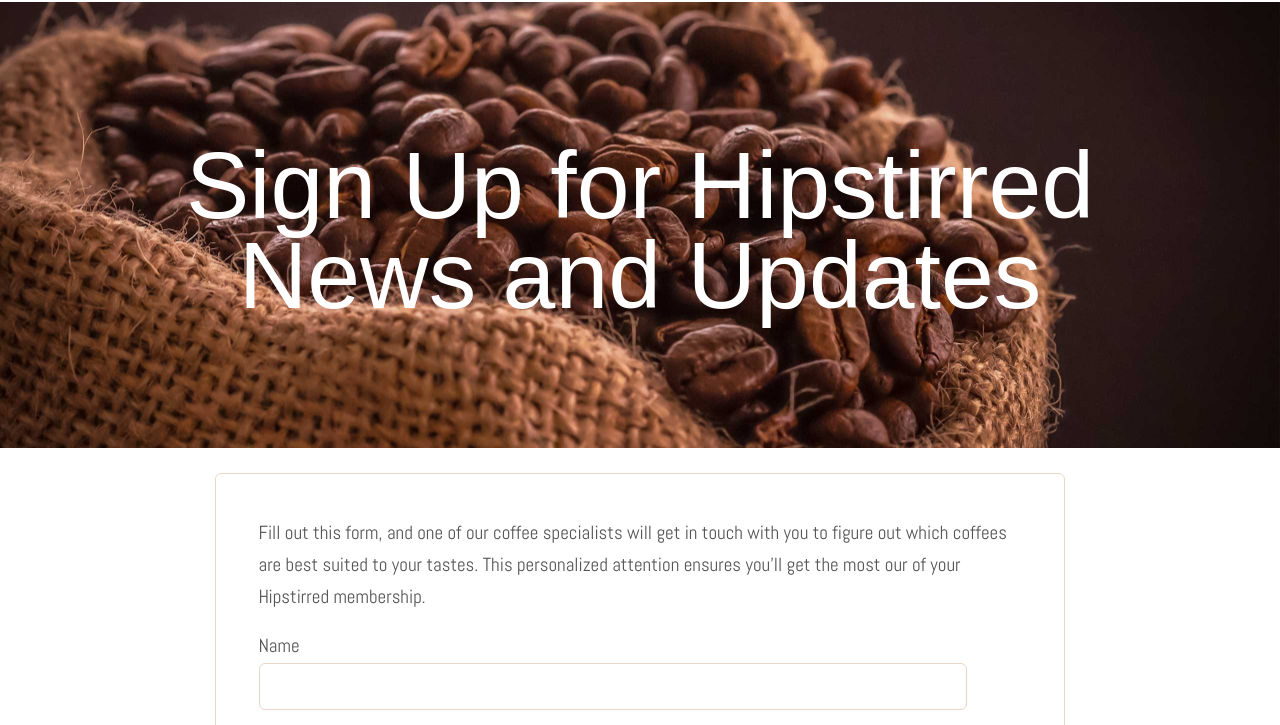
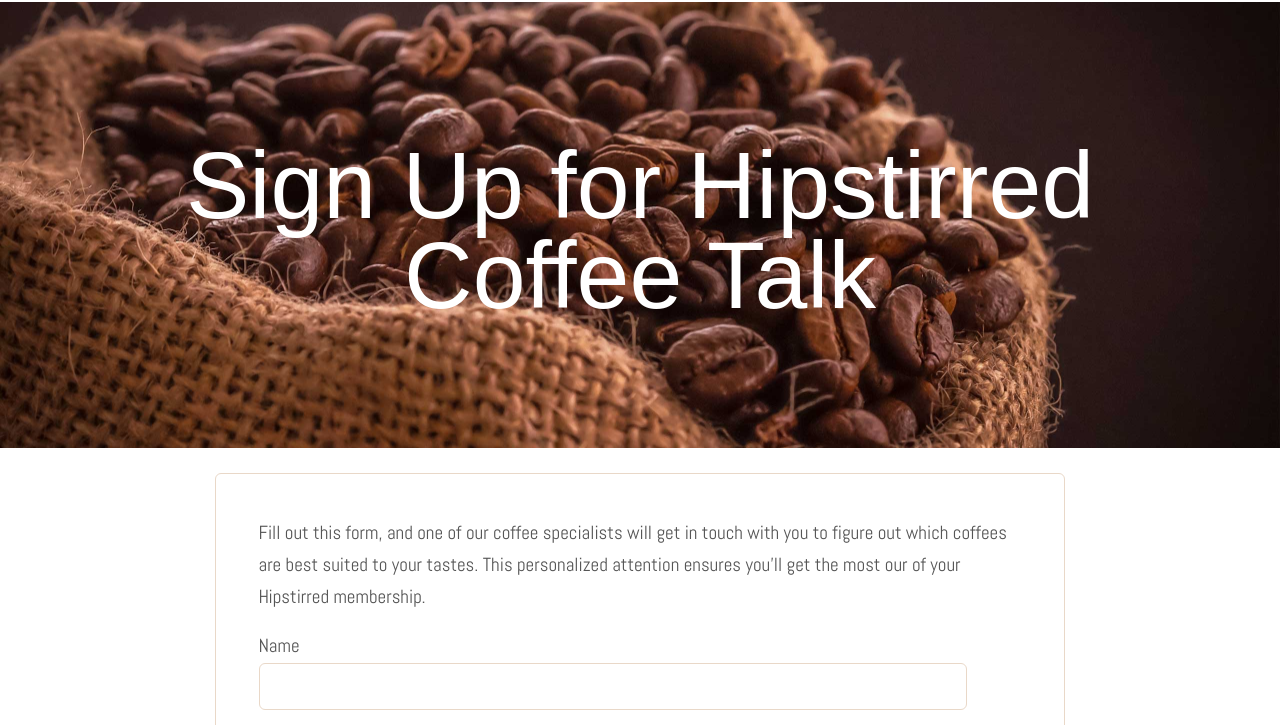
Before and after one commit to dpm-instruct/Git-Class-Apr-12-2022, a plain HTML site: page Hipstirred-Website/signup.html in a window 1280 px wide. Shown: the part 75-800 px from the top of the page. Drawn offline with Linux system fonts and the light colour scheme; a web font is replaced by a local one.

Commit message:
change h1

```diff
--- a/Hipstirred-Website/signup.html
+++ b/Hipstirred-Website/signup.html
@@ -19,7 +19,7 @@
 			</nav>
 		</header>
 		<div class="hero">
-			<h1>Sign Up for Hipstirred News and Updates</h1>
+			<h1>Sign Up for Hipstirred Coffee Talk</h1>
 		</div>
 		<main role="main">
 			<form action="signup-formhandler.php">
```
